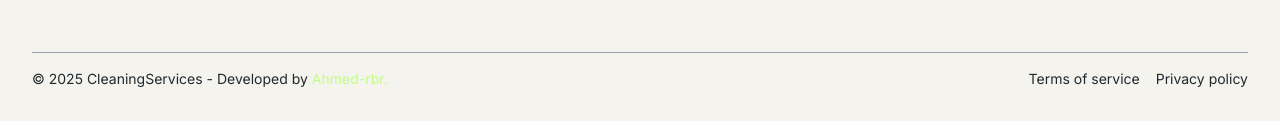
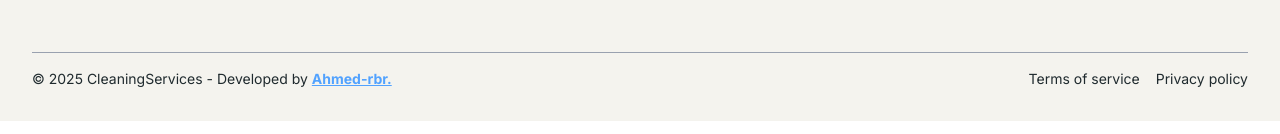
Before and after one commit to Ahmed-rbr/Cleaning_Services, a React (Vite) app: page / in a window 1280 px wide. Shown: the part 6477-6611 px from the top of the page. Built offline with nearby package versions, Linux system fonts and the light colour scheme.

Commit message:
fixed footer styling

```diff
--- a/src/components/Footer.jsx
+++ b/src/components/Footer.jsx
@@ -4,7 +4,7 @@ import { Link, NavLink, useNavigate } from "react-router-dom";
 const Footer = () => {
   const navigate = useNavigate();
   return (
-    <footer className="flex bg-[#F4F3EE] flex-col  space-y-12 md:px-8 p-8">
+    <footer className="flex bg-[#F4F3EE] text-bgPrimaryDark dark:bg-bgPrimaryDark dark:text-primaryDark flex-col  space-y-12 md:px-8 p-8">
       <div className="flex md:items-center border-b-1 py-6 border-gray-400 gap-6 flex-col md:flex-row justify-between">
         <div className="flex gap-6 lg:flex-row flex-col">
           <p className="text-sm md:3/5 lg:w-1/5">
@@ -62,7 +62,7 @@ const Footer = () => {
           <p className="text-sm">
             © 2025 CleaningServices - Developed by{" "}
             <a
-              className="text-bgAccent"
+              className="text-blue-400 font-bold underline"
               href={"https://github.com/Ahmed-rbr"}
               target="_blank"
             >
```
